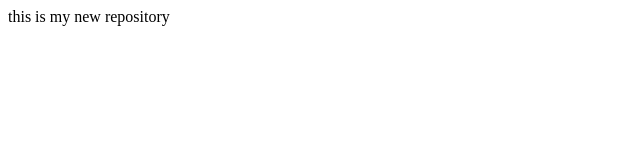
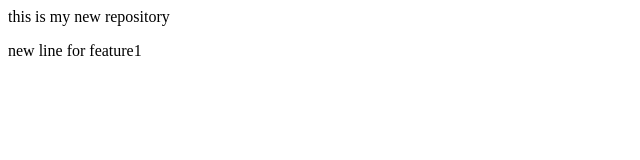
Before and after one commit to vimal82garg/local-repo, a plain HTML site: page index.html in a window 1280 px wide. Shown: the whole page, without its empty margins (0-640 px from the left). Drawn offline with Linux system fonts and the light colour scheme.

Commit message:
new line f1

```diff
--- a/index.html
+++ b/index.html
@@ -1 +1,2 @@
 <p> this is my new repository </p>
+<p> new line for feature1</p>
```
